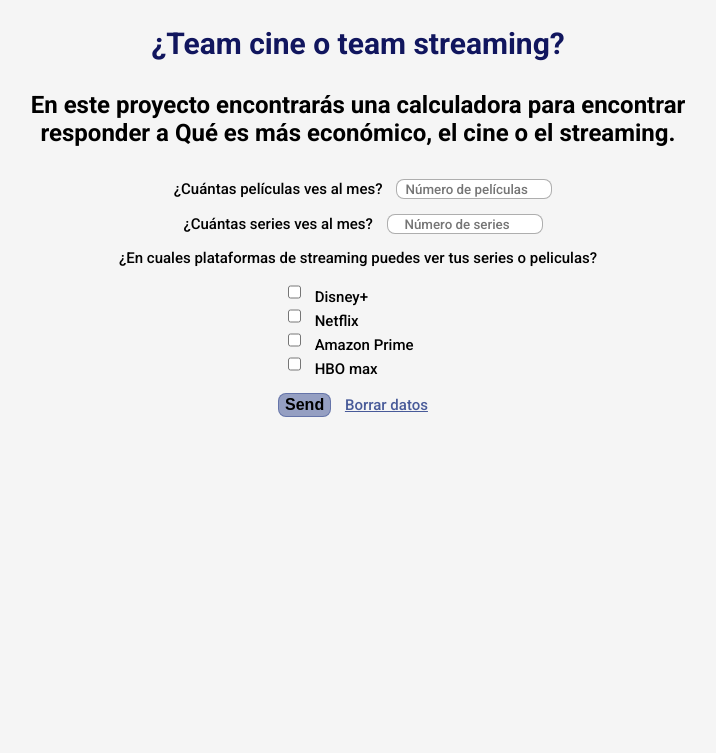
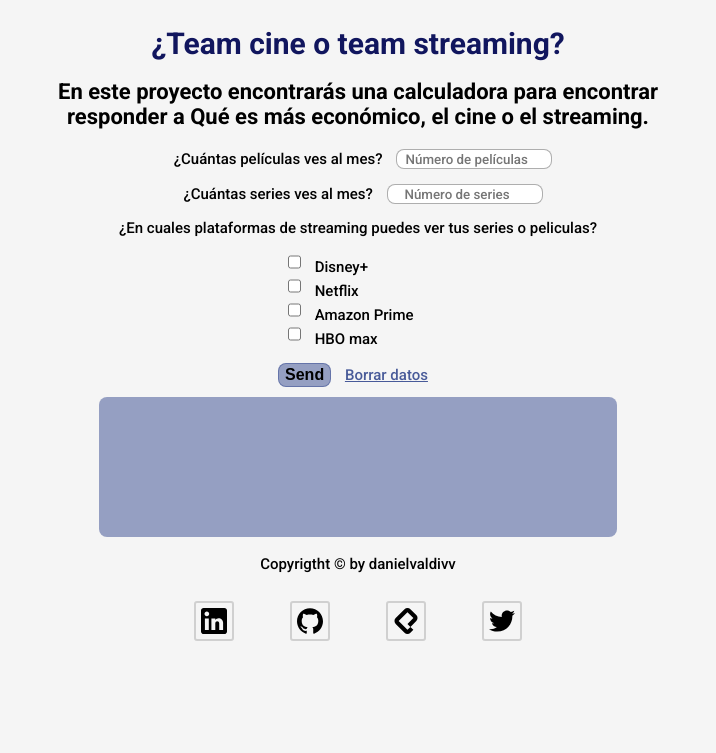
Before and after one commit to danielvaldivv/cine-challenge-JSChallenge, a plain HTML site: page public/index.html in a window 1280 px wide. Shown: the whole page, without its empty margins (282-998 px from the left). Drawn offline with Linux system fonts and the light colour scheme.

Commit message:
Insert footer

```diff
--- a/index.html
+++ b/public/index.html
@@ -45,7 +45,18 @@
     </section>
 
   </main>
-  <footer></footer>
+  <footer>
+    <p>  Copyrigtht © by danielvaldivv </p>
+    <section class="index-footer">
+      <ul class="index-footer-contact">
+        <li><a href="https://www.linkedin.com/in/danielvaldivv/"><span><img src="../src/assets/icons/linkedin.svg" alt="Logo LinkedIn"></span></a></li>
+        <li><a href="https://github.com/danielvaldivv"><span><img src="../src/assets/icons/github.svg" alt="Logo GitHub"></span></a></li>
+        <li><a href="https://platzi.com/p/danielvaldivv/"><span><img src="../src/assets/icons/platzi.svg" alt="Logo Platzi"></span></a></li>
+        <li><a href="https://twitter.com/danielvaldivv/"><span><img src="../src/assets/icons/twitter.svg" alt="Logo Twitter"></span></a></li>
+      </ul>
+    </section>
+  </footer>
+
   <script src="../src/index.js"></script>
 </body>
 </html>
--- /dev/null
+++ b/styles/footer.css
@@ -0,0 +1,37 @@
+footer{
+  height: 200px;
+  max-width: 600px;
+  text-align: center;
+  margin: 0 auto;
+}
+.index-footer {
+  width: 100%;
+  height: 80px;
+  display: flex;
+  align-items: center;
+}
+.index-footer-contact {
+  width: 70%;
+  height: auto;
+  display: flex;
+  justify-content: space-evenly;
+  margin: 0 auto;
+  list-style-type: none;
+}
+.index-footer-contact span {
+  display: inline;
+  width: auto;
+  height: 40px;
+}
+.index-footer-contact img {
+  width: auto;
+  height: 40px;
+  padding: 5px;
+  border: 2px solid rgba(63, 63, 63, 0.2);
+  border-radius: 3px;
+}
+.index-footer-contact img:hover {
+  background-color: rgba(54, 74, 143, 0.5);
+  box-shadow: 0px 0px 20px 4px var(--sombraBoton);
+  border: 2px solid rgba(54, 74, 143, 0.6);
+}
--- a/styles/index.css
+++ b/styles/index.css
@@ -1,4 +1,5 @@
 @import url('https://fonts.googleapis.com/css2?family=Roboto:wght@300;500;700&display=swap');
+@import url('./footer.css');
 *{
   box-sizing: border-box;
   margin: 0;
@@ -38,8 +39,7 @@ h1{
   color: rgb(17, 22, 94)
 }
 h3{
-  margin: 12px;
-  font-size: 2.4rem;
+  font-size: 2.2rem;
   max-width: 700px;
 }
 
@@ -88,5 +88,6 @@ a:active {
 }
 #solution{
   background-color: rgba(54, 74, 143, 0.5);
+  height: 140px;
   border-radius: 8px;
 }
```
Also changed, not shown: src/assets/icons/github.svg (added), src/assets/icons/linkedin.svg (added), src/assets/icons/platzi.svg (added), src/assets/icons/twitter.svg (added).
